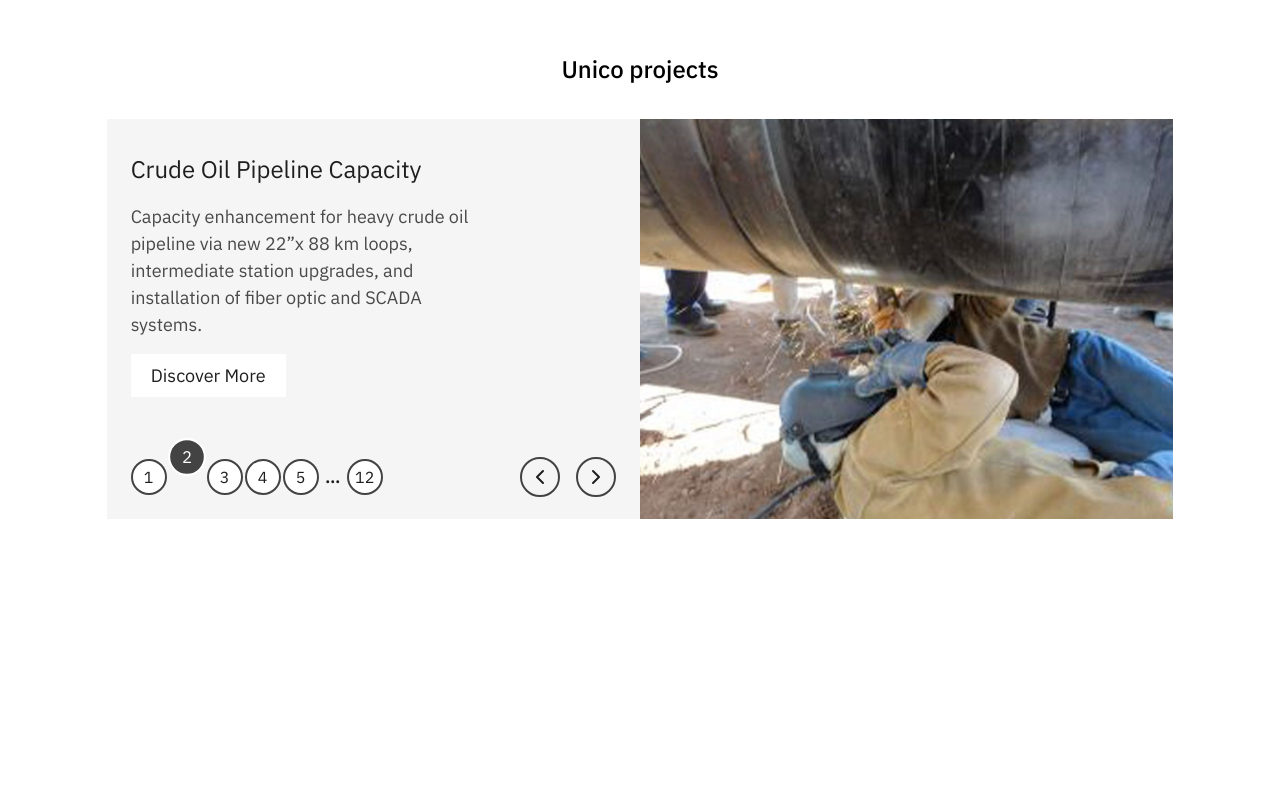
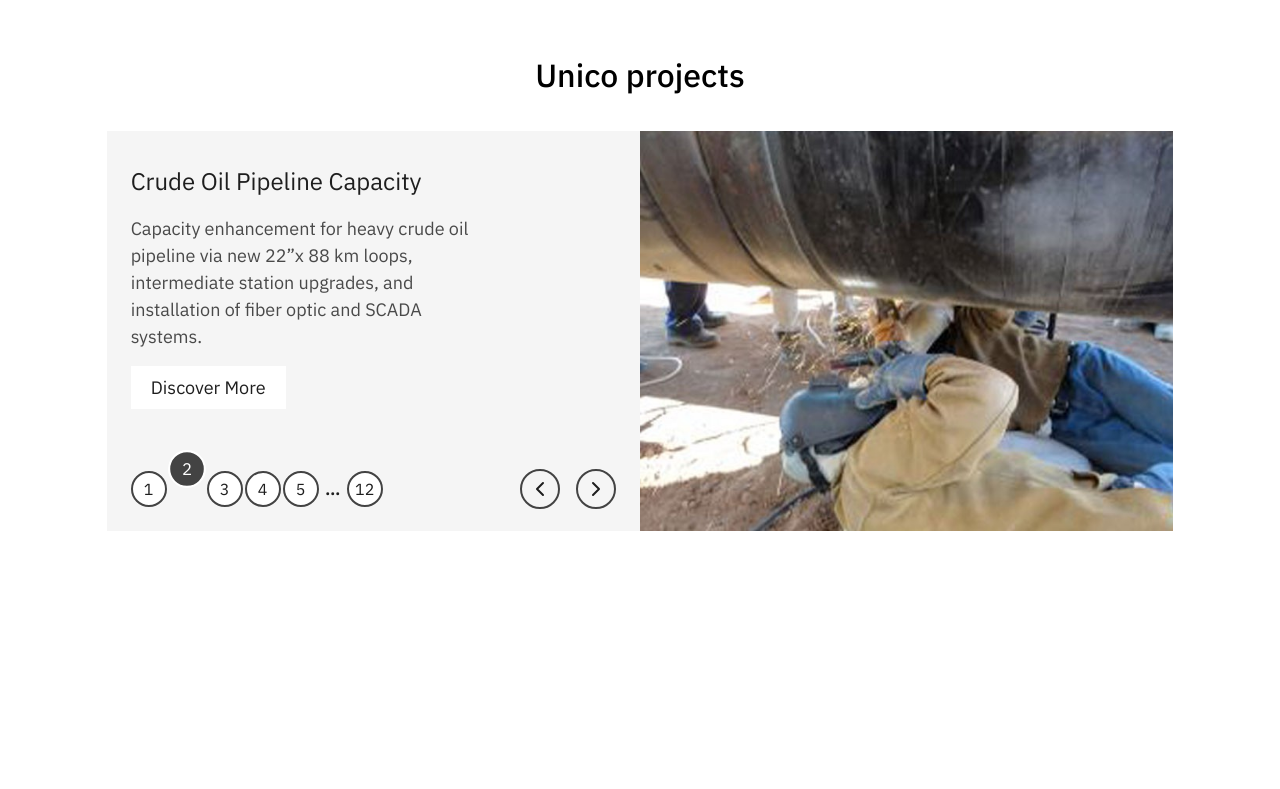
Before and after one commit to fatma-mohamed99/petroleum, a Next.js app: page / in a window 1280 px wide. Shown: the part 2212-3001 px from the top of the page. Built offline with nearby package versions, Linux system fonts and the light colour scheme.

Commit message:
edit logo in 2xl

```diff
--- a/src/components/fixedComponents/NavBar.tsx
+++ b/src/components/fixedComponents/NavBar.tsx
@@ -37,7 +37,7 @@ const Navbar: React.FC = () => {
 
         `}>
 
-            <div className="container mx-auto max-w-[95%] md:max-w-[85%]  xl:max-w-[75%] 2xl:max-w-[56%] px-5 py-3">
+            <div className="container mx-auto max-w-[95%] md:max-w-[85%]  xl:max-w-[75%] 2xl:max-w-[65%] px-5 py-3">
                 <div className="flex justify-between items-center">
                     <div className=" relative rounded-full w-32 h-14 ">
 
--- a/src/components/home-component/project-section/ProjectSection.tsx
+++ b/src/components/home-component/project-section/ProjectSection.tsx
@@ -22,7 +22,7 @@ function ProjectSection() {
 
   return (
     <div className="min-h-full">
-      <p className="text-header-sm md:text-header-md w-full text-center flex font-medium items-center justify-center py-8">
+      <p className="text-header-lg w-full text-center flex font-medium items-center justify-center py-8">
         Unico projects
       </p>
       <div className="w-11/12 md:w-full lg:w-11/12 xl:w-10/12   mx-auto text-textColor bg-main/5 md:max-h-[400px]">
```
